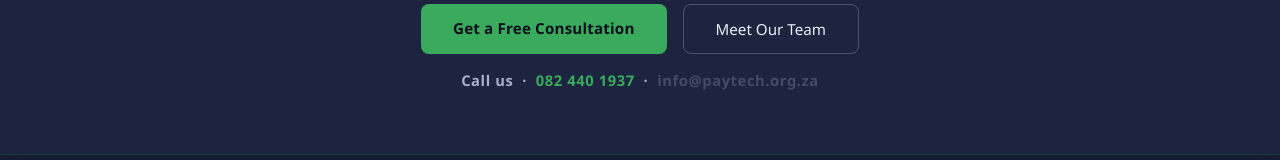
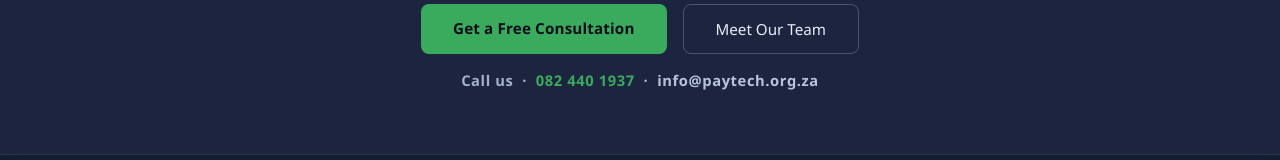
Before and after one commit to Riaan371/paytech-website, a plain HTML site: page index.html in a window 1280 px wide. Shown: the part 621-781 px from the top of the page. Drawn offline with Linux system fonts and the light colour scheme.

Commit message:
Hero: make email address white and readable
Co-Authored-By: Claude Sonnet 4.6 <noreply@anthropic.com>

```diff
--- a/index.html
+++ b/index.html
@@ -332,7 +332,7 @@
         Call us &nbsp;·&nbsp;
         <a href="tel:0824401937">082 440 1937</a>
         &nbsp;·&nbsp;
-        <a href="mailto:info@paytech.org.za" style="color:rgba(255,255,255,0.18);text-decoration:none;">info@paytech.org.za</a>
+        <a href="mailto:info@paytech.org.za" style="color:rgba(210,225,245,0.85);text-decoration:none;font-weight:600;">info@paytech.org.za</a>
       </p>
 
     </section>
```
